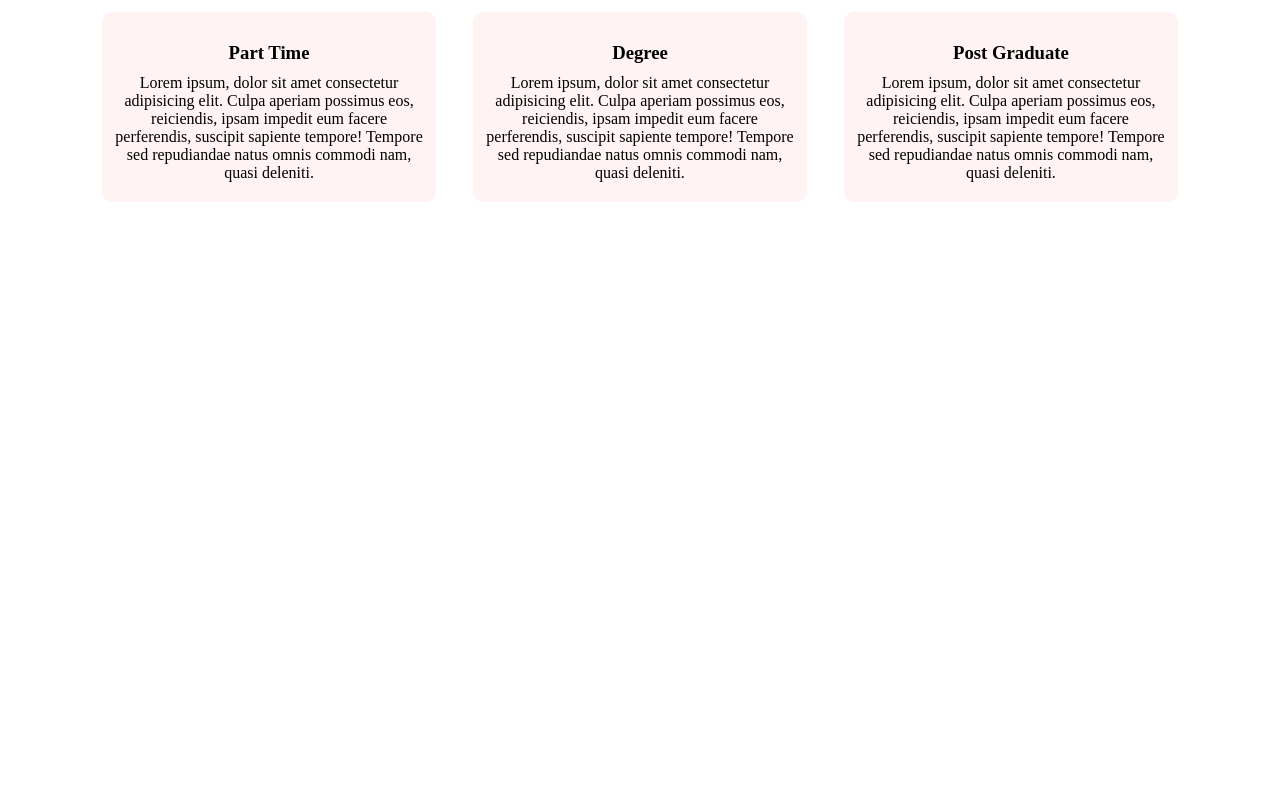
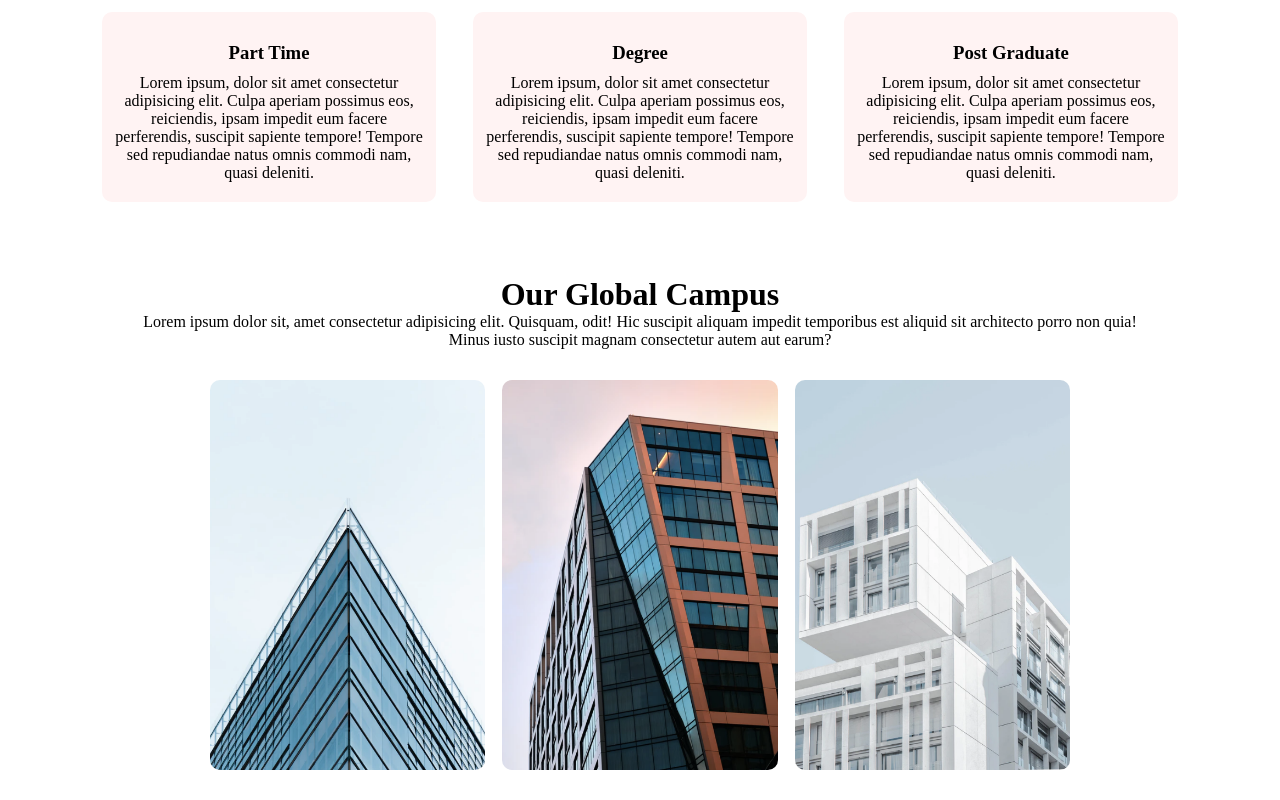
Before and after one commit to Adeleyeha-17/University-website, a React (Vite) app: page /about in a window 1280 px wide. Shown: the part 1012-1812 px from the top of the page. Before the commit the page ends 1268 px from the top, so only its background shows below. Built offline with nearby package versions, Linux system fonts and the light colour scheme.

Commit message:
added a course component with styled css

```diff
--- a/src/App.jsx
+++ b/src/App.jsx
@@ -1,3 +1,4 @@
+import { Campus } from "./component/Campus";
 import { Course } from "./component/Course";
 import { Header } from "./component/Header";
 
@@ -9,6 +10,8 @@ function App() {
       <Header />
 
       <Course />
+
+      <Campus />
     </div>
   );
 }
--- /dev/null
+++ b/src/component/Campus.jsx
@@ -0,0 +1,32 @@
+
+export const Campus = () => {
+  return (
+    <div>
+      <div className="campus">
+         <h1>Our Global Campus</h1>
+         <p>Lorem ipsum dolor sit, amet consectetur adipisicing elit. Quisquam, odit! Hic suscipit aliquam impedit temporibus est aliquid sit architecto porro non quia! Minus iusto suscipit magnam consectetur autem aut earum?</p>
+
+         <div className="row">
+            <div className="campus-col">
+               <img src="london.png" alt="" />
+               <div className="layer">
+                  <h3>LONDON</h3>
+               </div>
+            </div>
+            <div className="campus-col">
+               <img src="newyork.png" alt="" />
+               <div className="layer">
+                  <h3>FULHAM</h3>
+               </div>
+            </div>
+            <div className="campus-col">
+               <img src="washington.png" alt="" />
+               <div className="layer">
+                  <h3>MANCHESTER</h3>
+               </div>
+            </div>
+         </div>
+      </div>
+    </div>
+  )
+}
--- a/src/component/Course.jsx
+++ b/src/component/Course.jsx
@@ -3,7 +3,7 @@ export const Course = () => {
   return (
     <div>
       <div className="course">
-      <h1>Course We Offer</h1>
+      <h1>{"Course's We Offer"}</h1>
       <p>Lorem ipsum dolor, sit amet consectetur adipisicing elit. Et voluptate atque officia minima. Nostrum porro totam ipsum molestias tempora maxime dolor ab, quam, a deserunt ad sed corrupti, ducimus ipsa.</p>
       </div>
 
--- a/src/index.css
+++ b/src/index.css
@@ -180,6 +180,59 @@
 }
 
 
+/* Campus Component */
+ .campus {
+  width: 80%;
+  padding-top: 20px;
+  margin: auto;
+  text-align: center;
+ }
+
+ .campus-col {
+  flex-basis: 32%;
+  border-radius:10px;
+  margin-bottom: 30px;
+  position: relative;
+  overflow: hidden;
+ }
+
+ .campus-col img {
+  width: 100%;
+  display: block;
+ }
+
+ .campus-col .layer {
+  height: 100%;
+  width: 100%;
+  position: absolute;
+  top: 0;
+  left: 0;
+  transition: 0.7s;
+ }
+
+ .layer:hover {
+  background: rgba(226 , 0 , 0, 0.1);
+ }
+
+ .layer h3 {
+  width: 100%;
+  font-weight: 500;
+  color: #fff;
+  font-size: 26px;
+  position: absolute;
+  bottom: 0;
+  left: 50%;
+  transform: translateX(-50%);
+  opacity: 0;
+  transition: .5s;
+ }
+
+ .layer:hover h3 {
+  opacity: 1;
+  bottom: 49%;
+ }
+
+
 
 
 @media(max-width: 768px) {
```
